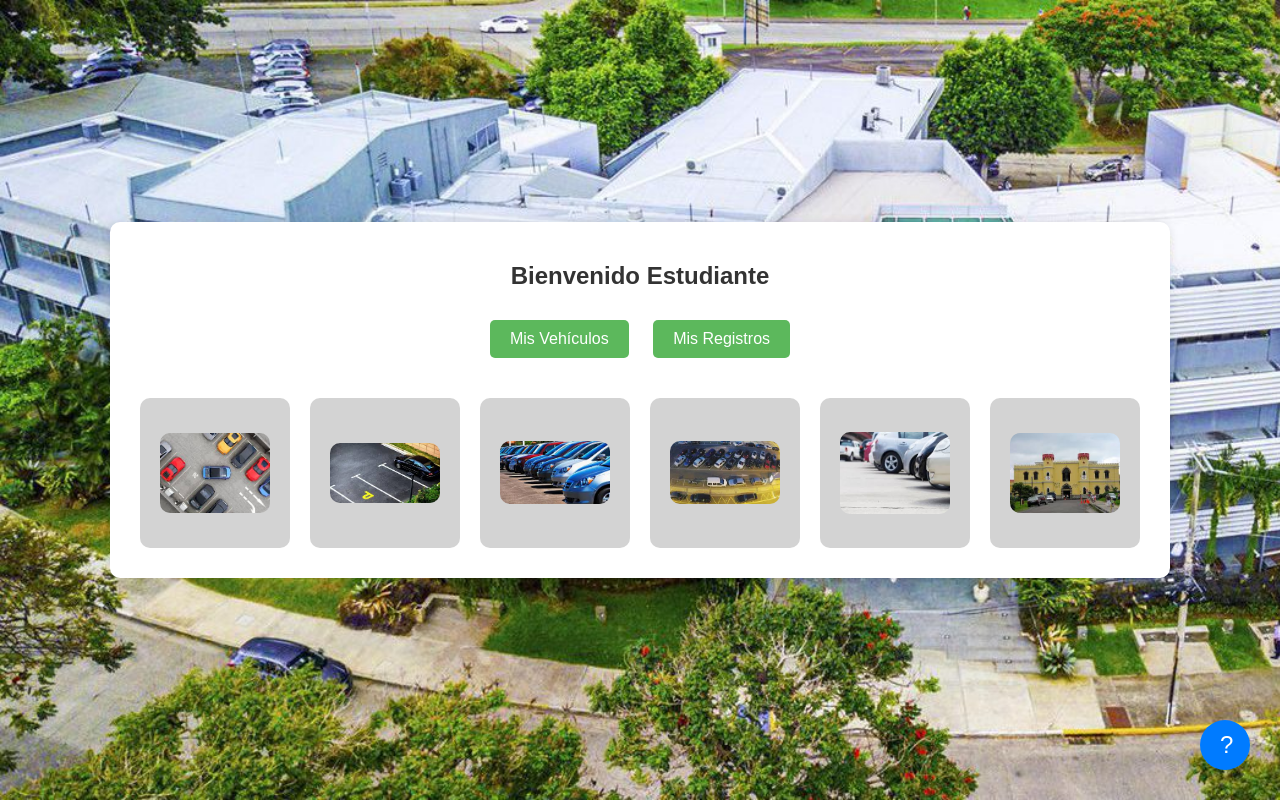
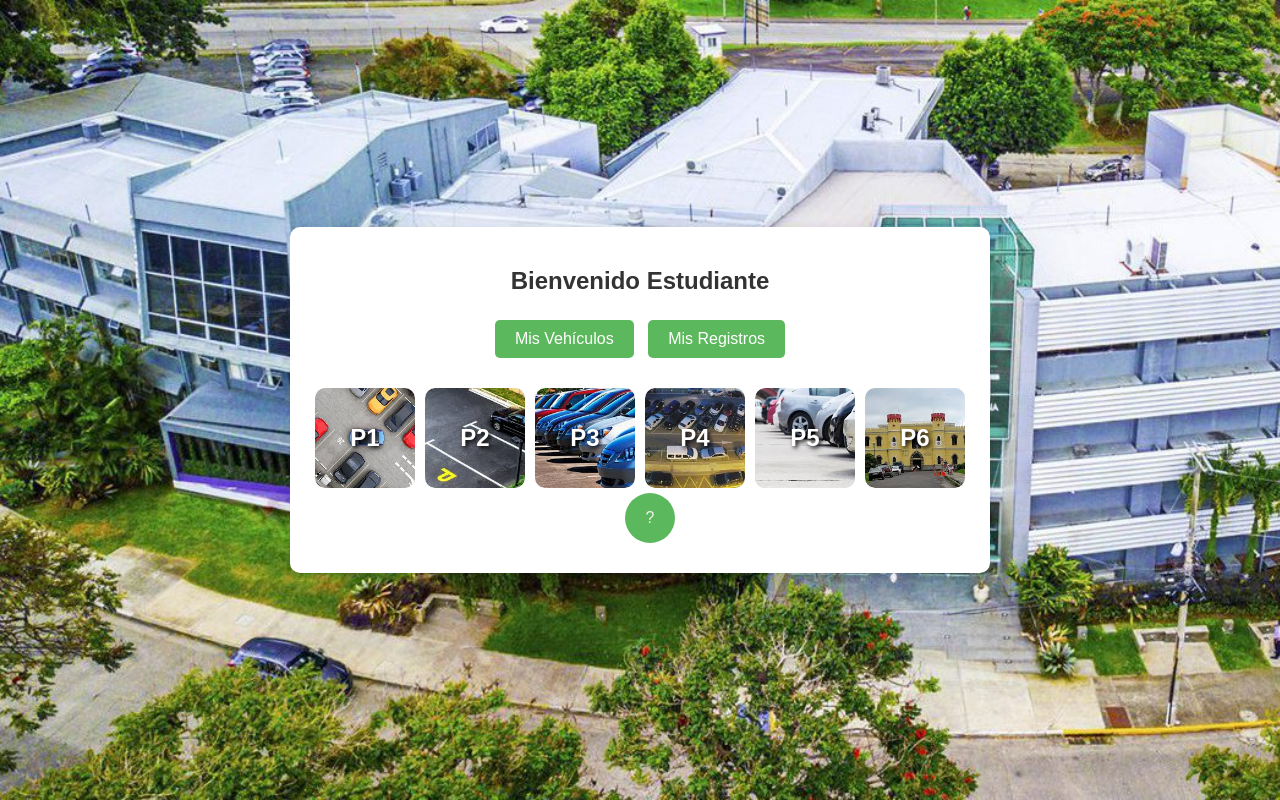
Before and after one commit to krisce/app-parqueo, a website: page estudiantes.html in a window 1280 px wide. Drawn offline with Linux system fonts and the light colour scheme.

Commit message:
fix code ultimo

```diff
--- a/estudiantes.html
+++ b/estudiantes.html
@@ -4,12 +4,41 @@
     <meta charset="UTF-8">
     <title>Interfaz de Estudiantes</title>
     <link rel="stylesheet" href="styles.css">
+    <link rel="icon" type="image/x-icon" href="icon.png">
 </head>
 <body>
     <div class="student-interface">
         <h2>Bienvenido Estudiante</h2>
         <button onclick="location.href='mis_vehiculos.html'">Mis Vehículos</button>
         <button onclick="location.href='mis_registros.html'">Mis Registros</button>
+
+        <div class="parking-buttons">
+            <button class="parking-button">
+                <img src="par2.png" alt="Parqueo 1">
+                <span class="parking-text">P1</span>
+            </button>
+            <button class="parking-button">
+                <img src="par22.png" alt="Parqueo 2">
+                <span class="parking-text">P2</span>
+            </button>
+            <button class="parking-button">
+                <img src="par3.png" alt="Parqueo 3">
+                <span class="parking-text">P3</span>
+            </button>
+            <button class="parking-button">
+                <img src="par4.png" alt="Parqueo 4">
+                <span class="parking-text">P4</span>
+            </button>
+            <button class="parking-button">
+                <img src="par5.png" alt="Parqueo 5">
+                <span class="parking-text">P5</span>
+            </button>
+            <button class="parking-button">
+                <img src="par6.png" alt="Parqueo 6">
+                <span class="parking-text">P6</span>
+            </button>
+
+        </div>
          <!-- Botón de información -->
          <button id="infoButton" class="info-button">?</button>
 
@@ -19,50 +48,37 @@
                  <span class="close-button">&times;</span>
                  <p>Bienvenido Estudiante.</p>
                  <p>Puede ingresar al parqueo que desea.</p>
-            <p>Debes registrar el vehiculo.</p>
+                 <p>Debes registrar el vehículo.</p>
                  <p>Puedes ver el registro</p>
                  <p>IMPORTANTE</p>
-            <p>El horario de los parqueo es de 6:30am a 10pm</p>
+                 <p>El horario de los parqueos es de 6:30am a 10pm</p>
              </div>
          </div>
 
          <script>
-        // Obtener los elementos del DOM
+             // codigo reciclado del primer boton
              var infoButton = document.getElementById('infoButton');
              var infoModal = document.getElementById('infoModal');
              var closeButton = document.getElementsByClassName('close-button')[0];
 
-        // Mostrar el modal al hacer clic en el botón de información
+             // Muestra el boton con la informacion
              infoButton.onclick = function() {
                  infoModal.style.display = 'block';
              }
 
-        // Cerrar el modal al hacer clic en el botón de cerrar
+             //  modal que deja hacer clic en el botón de cerrar
              closeButton.onclick = function() {
                  infoModal.style.display = 'none';
              }
 
-        // Cerrar el modal al hacer clic fuera del contenido del modal
+             // modal para hacer clic fuera del contenido del modal
              window.onclick = function(event) {
                  if (event.target == infoModal) {
                      infoModal.style.display = 'none';
                  }
              }
          </script>
-        <div class="parking-buttons">
-            <button class="parking-button"><img src="par2.png" alt="Parqueo 1"></button>
-            <button class="parking-button"><img src="par22.png" alt="Parqueo 2"></button>
-            <button class="parking-button"><img src="par3.png" alt="Parqueo 3"></button>
-            <button class="parking-button"><img src="par4.png" alt="Parqueo 4"></button>
-            <button class="parking-button"><img src="par5.png" alt="Parqueo 5"></button>
-            <button class="parking-button"><img src="par6.png" alt="Parqueo 6"></button>
+
     </div>
-    </div>
-    <script>
-        document.getElementById('infoButton').addEventListener('click', function() {
-            var infoContent = document.getElementById('infoContent');
-            infoContent.classList.toggle('hidden');
-        });
-    </script>
 </body>
 </html>
--- a/styles.css
+++ b/styles.css
@@ -297,27 +297,74 @@ button:hover {
     max-height: 100%;
     border-radius: 10px;
 }
-/* Botón de información */
+body {
+    font-family: Arial, sans-serif;
+    background-color: #f0f0f0;
+    text-align: center;
+}
+
+.student-interface {
+    padding: 20px;
+}
+
+.student-interface h2 {
+    margin-bottom: 20px;
+}
+
+button {
+    margin: 5px;
+    padding: 10px 20px;
+    font-size: 16px;
+    cursor: pointer;
+}
+
+.parking-buttons {
+    margin-top: 20px;
+}
+
+.parking-button {
+    position: relative;
+    display: inline-block;
+    border: none;
+    padding: 0;
+    margin: 5px;
+    width: 100px;
+    height: 100px;
+    overflow: hidden;
+}
+
+.parking-button img {
+    width: 100%;
+    height: 100%;
+    object-fit: cover;
+    display: block;
+}
+
+.parking-text {
+    position: absolute;
+    top: 50%;
+    left: 50%;
+    transform: translate(-50%, -50%);
+    color: white;
+    font-size: 24px;
+    font-weight: bold;
+    text-shadow: 2px 2px 4px #000000;
+    pointer-events: none;
+}
+
 .info-button {
-    position: fixed;
-    bottom: 20px;
-    right: 20px;
-    background-color: #007bff;
-    color: white;
+    background-color: #5cb85c;
+    color: #f0f0f0;
+    padding: 5px 10px;
     border: none;
     border-radius: 50%;
-    width: 50px;
-    height: 50px;
-    font-size: 24px;
+    font-size: 16px;
     cursor: pointer;
-    transition: background-color 0.3s;
+    position: relative;
+    top: -5px;
+    left: 10px;
 }
 
-.info-button:hover {
-    background-color: #0056b3;
-}
-
-/* Estilo del modal */
 .modal {
     display: none;
     position: fixed;
@@ -327,17 +374,17 @@ button:hover {
     width: 100%;
     height: 100%;
     overflow: auto;
+    background-color: rgb(0,0,0);
     background-color: rgba(0,0,0,0.4);
+    padding-top: 60px;
 }
 
 .modal-content {
-    background-color: #fff;
-    margin: 15% auto;
+    background-color: #fefefe;
+    margin: 5% auto;
     padding: 20px;
     border: 1px solid #888;
     width: 80%;
-    max-width: 500px;
-    border-radius: 10px;
 }
 
 .close-button {
```
Lines whose indentation alone changed are shown as unchanged.
